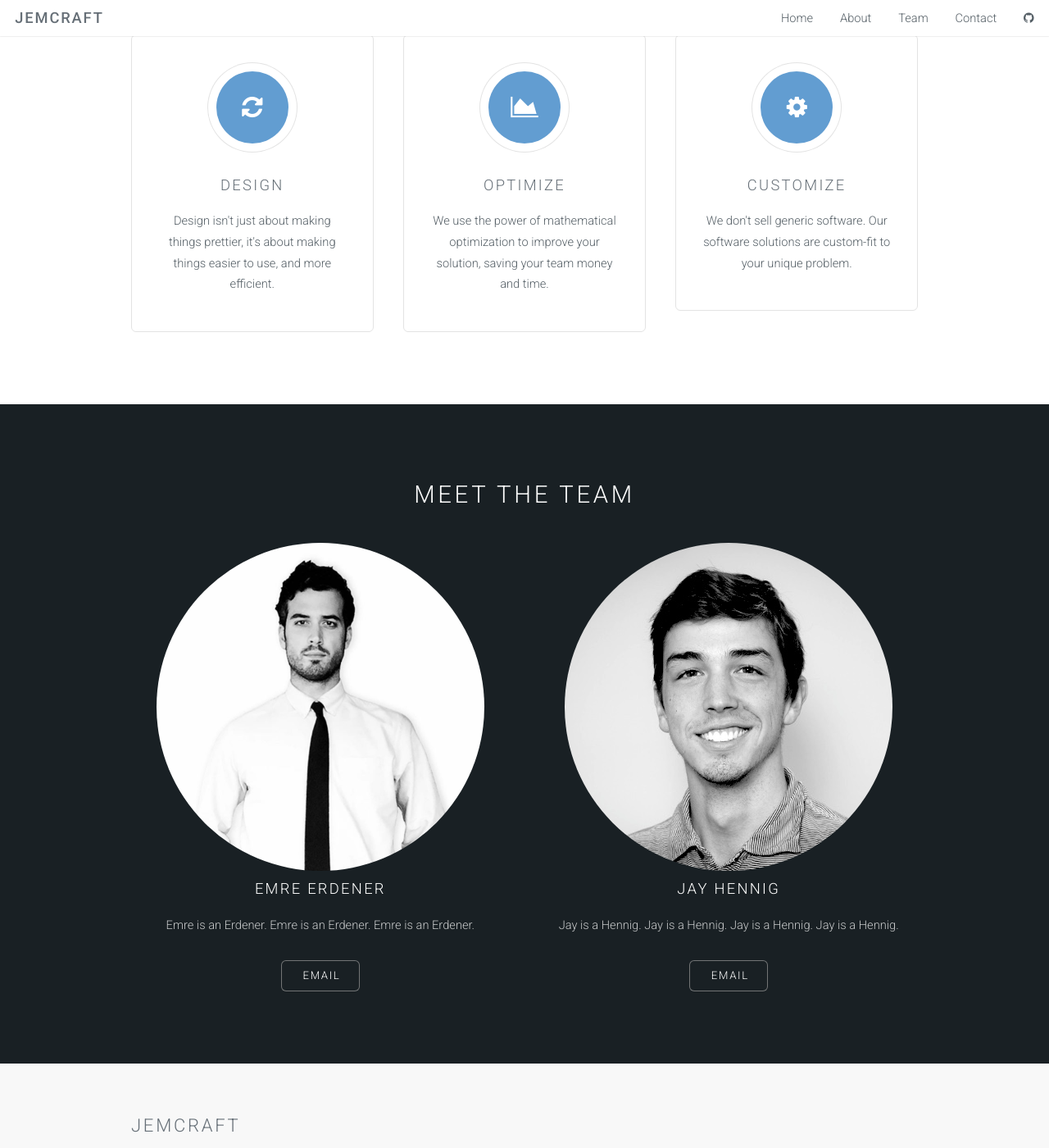
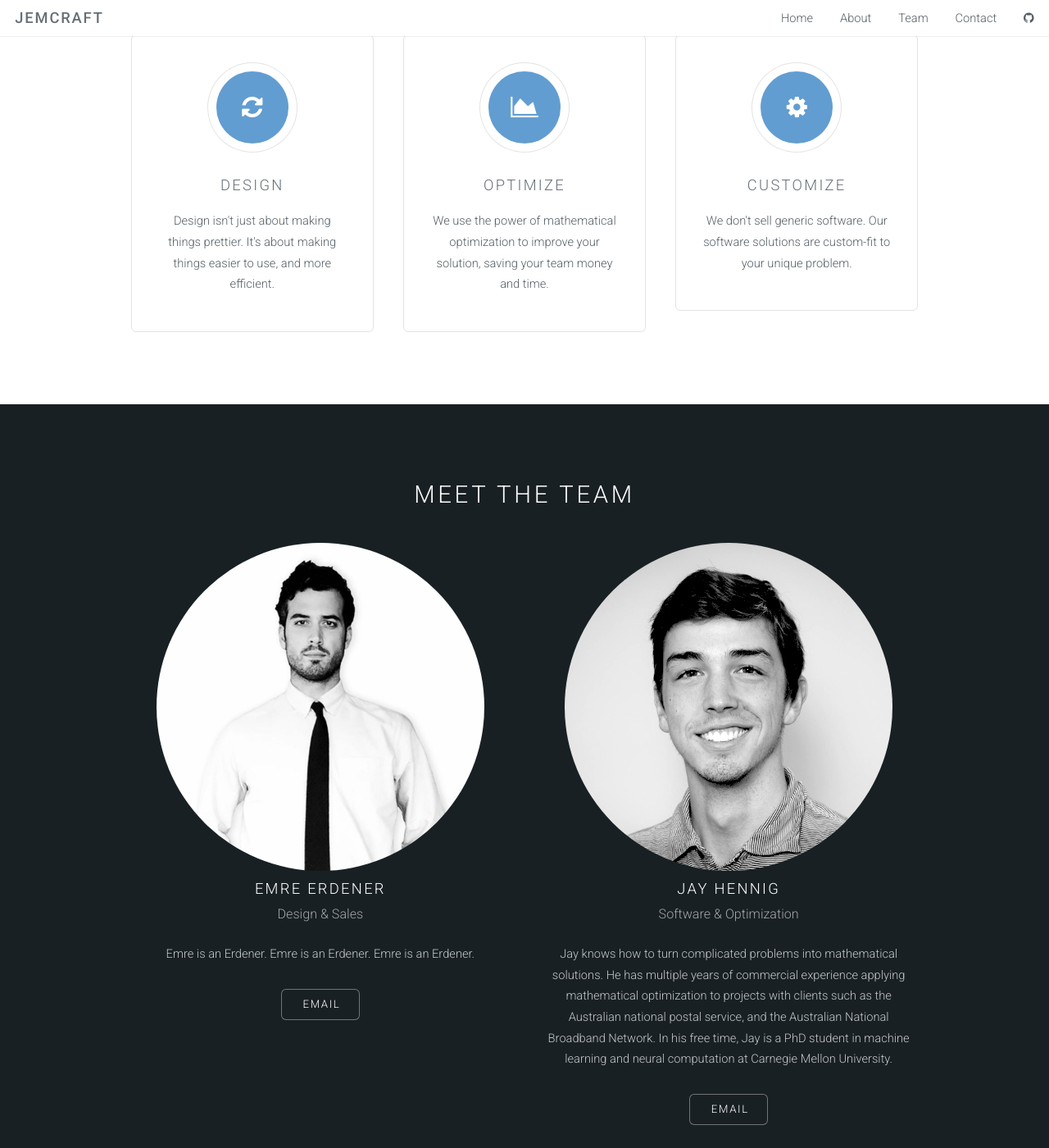
Before and after one commit to Jemcraft/Jemcraft.github.io, a Jekyll site: the page built from index.html, in a window 1280 px wide and 1400 px high, scrolled down 639 px. Shown: the whole window at 82% size. Built offline with Jekyll 4.4.1, drawn with Linux system fonts in a browser that asks for light colours; some of the changed text lies outside the part shown.

Commit message:
dumb bio

```diff
--- a/_config.yml
+++ b/_config.yml
@@ -11,7 +11,7 @@ github_username:  Jemcraft
 # Build settings
 markdown: kramdown
 jay_bio: >
-    Jay is a Hennig. Jay is a Hennig. Jay is a Hennig. Jay is a Hennig.
+    Jay knows how to turn complicated problems into mathematical solutions. He has multiple years of commercial experience applying mathematical optimization to projects with clients such as the Australian national postal service, and the Australian National Broadband Network. In his free time, Jay is a PhD student in machine learning and neural computation at Carnegie Mellon University.
 emre_bio: >
     Emre is an Erdener. Emre is an Erdener. Emre is an Erdener.
 emre_email: emre@jemcraft.co
--- a/index.html
+++ b/index.html
@@ -6,8 +6,8 @@ layout: landing-page
 			<a name="about"></a>
 			<section id="one" class="wrapper style1">
 				<header class="major">
-					<h2>What we do</h2>
-					<p>Custom optimization software</p>
+					<h2>What we do:</h2>
+					<p>Custom optimization software, with an emphasis on usability</p>
 				</header>
 				<div class="container">
 					<div class="row">
@@ -15,7 +15,7 @@ layout: landing-page
 							<section class="special box">
 								<i class="icon fa-refresh major"></i>
 								<h3>Design</h3>
-								<p>Design isn't just about making things prettier, it's about making things easier to use, and more efficient.</p>
+								<p>Design isn't just about making things prettier. It's about making things easier to use, and more efficient.</p>
 							</section>
 						</div>
 						<div class="4u">
@@ -49,7 +49,10 @@ layout: landing-page
 							<section class="special">
 								<div class="emre-image image"></div>
 								<!--<a href="#" class="image fit"><img src="images/emre_profile.png" alt="" /></a>-->
-								<h3>Emre Erdener</h3>
+								<header class="minor">
+									<h3>Emre Erdener</h3>
+									<p>Design &amp; Sales</p>
+								</header>
 								<p>{{site.emre_bio}}</p>
 								<ul class="actions">
 									<li><a href="mailto:{{site.emre_email}}" class="button alt">Email</a></li>
@@ -60,7 +63,10 @@ layout: landing-page
 							<section class="special">
 								<div class="jay-image image"></div>
 								<!--<a href="#" class="image fit"><img src="images/jay_profile.png" alt="" /></a>-->
-								<h3>Jay Hennig</h3>
+								<header class="minor">
+									<h3>Jay Hennig</h3>
+									<p>Software &amp; Optimization</p>
+								</header>
 								<p>{{site.jay_bio}}</p>
 								<ul class="actions">
 									<li><a href="mailto:{{site.jay_email}}" class="button alt">Email</a></li>
```
